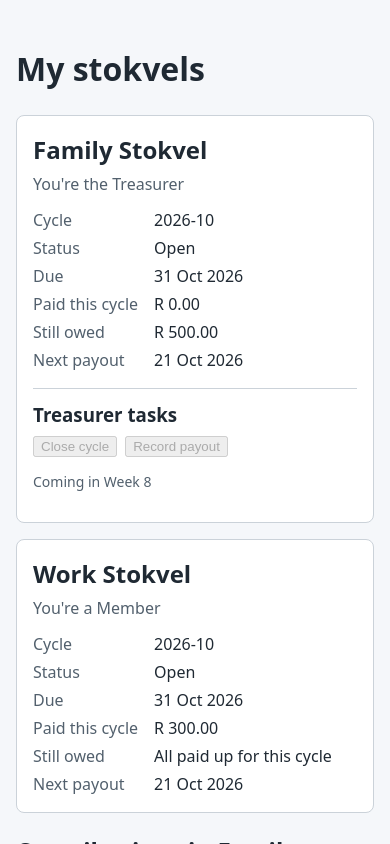
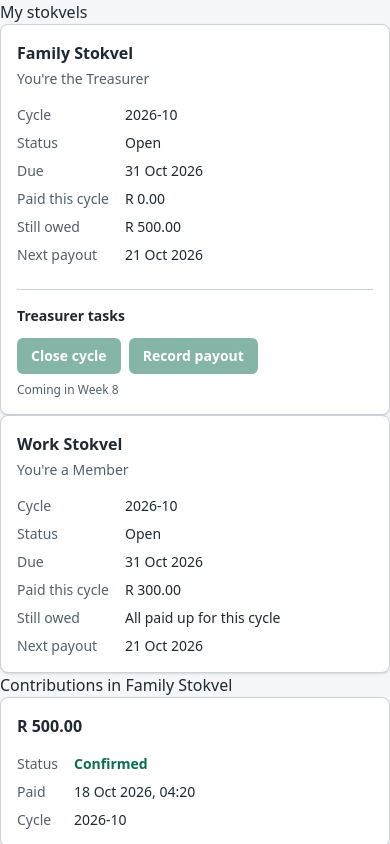
Before and after one commit to ArchipeSesanga/TallyVel, a React (Vite) app in the folder web/: page / in a window 390 px wide. Shown: the top 844 px of the page. Built offline with nearby package versions, Linux system fonts and the light colour scheme.

Commit message:
Add Tailwind CSS and restyle both cards mobile first
Pins tailwindcss and @tailwindcss/vite to exact versions, defines the
color theme in App.css, and replaces the plain-CSS card rules with
utility classes that start from the phone layout.

```diff
--- a/web/package.json
+++ b/web/package.json
@@ -13,8 +13,10 @@
     "test": "vitest"
   },
   "dependencies": {
+    "@tailwindcss/vite": "4.3.3",
     "react": "19.3.1",
-    "react-dom": "19.3.1"
+    "react-dom": "19.3.1",
+    "tailwindcss": "4.3.3"
   },
   "devDependencies": {
     "@babel/core": "7.29.7",
--- a/web/src/App.css
+++ b/web/src/App.css
@@ -1,70 +1,46 @@
-main {
-  max-width: 64rem;
-  margin: 0 auto;
-  padding: 1.5rem 1rem;
+@import "tailwindcss";
+
+/* The color names the components use (bg-background, text-muted-foreground, ...).
+   Tailwind only makes a color class when the name exists in the theme, so without
+   these the classes produced no CSS at all. Light values first, dark under the media query. */
+:root {
+  --background: #f5f7fa;
+  --foreground: #1f2933;
+  --card: #ffffff;
+  --card-foreground: #1f2933;
+  --muted-foreground: #52606d;
+  --primary: #0b6e4f;
+  --primary-foreground: #ffffff;
+  --border: #cbd2d9;
+  --input: #cbd2d9;
+  --ring: #0b6e4f;
 }
 
-/* As many columns of at least 18rem as fit: side by side on a wide screen,
-   stacked on a narrow one. */
-.grid {
-  display: grid;
-  grid-template-columns: repeat(auto-fit, minmax(18rem, 1fr));
-  gap: 1rem;
-  list-style: none;
-  padding: 0;
+@media (prefers-color-scheme: dark) {
+  :root {
+    --background: #12181f;
+    --foreground: #e4e7eb;
+    --card: #1c242d;
+    --card-foreground: #e4e7eb;
+    --muted-foreground: #9aa5b1;
+    --primary: #5fd1a3;
+    --primary-foreground: #12181f;
+    --border: #3e4c59;
+    --input: #3e4c59;
+    --ring: #5fd1a3;
+  }
 }
 
-.card {
-  background: var(--card);
-  border: 1px solid var(--border);
-  border-radius: 0.5rem;
-  padding: 1rem;
+/* "inline" makes the utilities read the variables above directly, so the dark values apply. */
+@theme inline {
+  --color-background: var(--background);
+  --color-foreground: var(--foreground);
+  --color-card: var(--card);
+  --color-card-foreground: var(--card-foreground);
+  --color-muted-foreground: var(--muted-foreground);
+  --color-primary: var(--primary);
+  --color-primary-foreground: var(--primary-foreground);
+  --color-border: var(--border);
+  --color-input: var(--input);
+  --color-ring: var(--ring);
 }
-
-.card h2,
-.card h3 {
-  margin: 0 0 0.25rem;
-}
-
-.role {
-  margin: 0 0 0.75rem;
-  color: var(--muted);
-}
-
-dl {
-  display: grid;
-  grid-template-columns: max-content 1fr;
-  gap: 0.25rem 1rem;
-  margin: 0;
-}
-
-dt {
-  color: var(--muted);
-}
-
-dd {
-  margin: 0;
-}
-
-.tasks {
-  margin-top: 1rem;
-  padding-top: 0.75rem;
-  border-top: 1px solid var(--border);
-}
-
-.tasks button {
-  margin-right: 0.5rem;
-}
-
-.note {
-  color: var(--muted);
-  font-size: 0.875rem;
-}
-
-/* Colour only supports the status word, which is always printed. */
-.status {
-  font-weight: 600;
-}
-.status-confirmed {
-  color: var(--accent);
-}
--- a/web/src/components/ContributionCard.tsx
+++ b/web/src/components/ContributionCard.tsx
@@ -9,20 +9,20 @@ type ContributionCardProps = {
 // The API also sends memberUserId, but it is only an id, so showing it would add nothing.
 export function ContributionCard({ contribution }: ContributionCardProps) {
   return (
-    <article className="card contribution">
+    <article className="w-full overflow-hidden rounded-lg border border-border bg-card p-4 text-card-foreground shadow-sm sm:p-6">
       {/* Money only goes through formatCents: it works on whole cents, so there is no
           rounding or dividing anywhere in the frontend. */}
-      <h3>{formatCents(contribution.amountCents)}</h3>
-      <dl>
+      <h3 className="text-base font-semibold whitespace-nowrap">{formatCents(contribution.amountCents)}</h3>
+      <dl className="mt-4 grid grid-cols-[auto_1fr] gap-x-4 gap-y-2 text-sm">
         {/* The status is plain text. A colour may support it, but never carries it alone. */}
-        <dt>Status</dt>
-        <dd className={`status status-${contribution.status.toLowerCase()}`}>{contribution.status}</dd>
+        <dt className="text-muted-foreground">Status</dt>
+        <dd className={contribution.status === 'Confirmed' ? 'font-semibold text-primary' : 'font-semibold'}>{contribution.status}</dd>
 
         {/* formatDateTime shows the South African date AND time of the UTC instant. */}
-        <dt>Paid</dt>
+        <dt className="text-muted-foreground">Paid</dt>
         <dd>{formatDateTime(contribution.recordedAt)}</dd>
 
-        <dt>Cycle</dt>
+        <dt className="text-muted-foreground">Cycle</dt>
         <dd>{contribution.cycle}</dd>
       </dl>
     </article>
--- a/web/src/components/StokvelCard.tsx
+++ b/web/src/components/StokvelCard.tsx
@@ -21,57 +21,74 @@ export function StokvelCard({ entry }: StokvelCardProps) {
   const { currentCycle } = entry
 
   return (
-    <article className="card">
-      <h2>{entry.name}</h2>
-      <p className="role">{roleLabel(entry.role)}</p>
+    <article className="w-full overflow-hidden rounded-lg border border-border bg-card text-card-foreground shadow-sm">
+      <div className="p-4 sm:p-6">
+        {/* break-words: a long name like "Mokoena Family Burial and Savings Society (Soweto)"
+            wraps instead of pushing the card wider than a 360px phone. */}
+        <h3 className="text-base font-semibold break-words">{entry.name}</h3>
+        <p className="mt-1 text-sm text-muted-foreground">{roleLabel(entry.role)}</p>
 
         {currentCycle === null ? (
           // No open cycle: show no paid/owed figures at all (the API sends 0 for both,
           // and "R 0,00 owed" would wrongly look like good news).
-        <p>No open cycle</p>
+          <p className="mt-4 text-sm text-muted-foreground">No open cycle</p>
         ) : (
-        <dl>
-          <dt>Cycle</dt>
+          <dl className="mt-4 grid grid-cols-[auto_1fr] gap-x-4 gap-y-2 text-sm">
+            <dt className="text-muted-foreground">Cycle</dt>
             <dd>{currentCycle.label}</dd>
 
-          <dt>Status</dt>
+            <dt className="text-muted-foreground">Status</dt>
             <dd>{cycleStatusLabels[currentCycle.status]}</dd>
 
-          <dt>Due</dt>
+            <dt className="text-muted-foreground">Due</dt>
             <dd>{currentCycle.endsOn === null ? 'No due date' : formatDate(currentCycle.endsOn)}</dd>
 
             {/* Money is only ever shown with formatCents, never divided or rounded here.
-              Paid and owed are worked out by the API. */}
-          <dt>Paid this cycle</dt>
-          <dd>{formatCents(entry.paidThisCycleCents)}</dd>
+                Paid and owed are worked out by the API.
+                whitespace-nowrap: "R 12 345,67" never splits over two lines. */}
+            <dt className="text-muted-foreground">Paid this cycle</dt>
+            <dd className="font-medium whitespace-nowrap">{formatCents(entry.paidThisCycleCents)}</dd>
 
-          <dt>Still owed</dt>
+            <dt className="text-muted-foreground">Still owed</dt>
             {/* Derived in the render, not stored in state. It is an explicit === 0 comparison
                 so it can never leak a stray "0" onto the screen the way `count && ...` can. */}
-          <dd>
-            {entry.owedThisCycleCents === 0
-              ? 'All paid up for this cycle'
-              : formatCents(entry.owedThisCycleCents)}
+            <dd className="font-medium">
+              {entry.owedThisCycleCents === 0 ? (
+                'All paid up for this cycle'
+              ) : (
+                <span className="whitespace-nowrap">{formatCents(entry.owedThisCycleCents)}</span>
+              )}
             </dd>
 
-          <dt>Next payout</dt>
+            <dt className="text-muted-foreground">Next payout</dt>
             <dd>{entry.nextPayoutDate === null ? 'No payout scheduled' : formatDate(entry.nextPayoutDate)}</dd>
           </dl>
         )}
 
         {/* Hiding this is only about what to show. The API still refuses a Member with a 403. */}
         {canRunCycle(entry.role) && (
-        <section className="tasks" aria-label="Treasurer tasks">
-          <h3>Treasurer tasks</h3>
-          <button type="button" disabled>
+          <section className="mt-6 border-t border-border pt-4" aria-label="Treasurer tasks">
+            <h4 className="text-sm font-semibold">Treasurer tasks</h4>
+            <div className="mt-3 flex flex-wrap gap-2">
+              <button
+                type="button"
+                disabled
+                className="rounded-md bg-primary px-3.5 py-2 text-sm font-semibold text-primary-foreground transition-all hover:bg-primary/90 focus-visible:ring-2 focus-visible:ring-ring focus-visible:outline-none disabled:cursor-not-allowed disabled:opacity-50"
+              >
                 Close cycle
               </button>
-          <button type="button" disabled>
+              <button
+                type="button"
+                disabled
+                className="rounded-md bg-primary px-3.5 py-2 text-sm font-semibold text-primary-foreground transition-all hover:bg-primary/90 focus-visible:ring-2 focus-visible:ring-ring focus-visible:outline-none disabled:cursor-not-allowed disabled:opacity-50"
+              >
                 Record payout
               </button>
-          <p className="note">Coming in Week 8</p>
+            </div>
+            <p className="mt-2 text-xs text-muted-foreground">Coming in Week 8</p>
           </section>
         )}
+      </div>
     </article>
   )
 }
--- a/web/vite.config.ts
+++ b/web/vite.config.ts
@@ -2,10 +2,12 @@ import react, { reactCompilerPreset } from '@vitejs/plugin-react'
 import babel from '@rolldown/plugin-babel'
 import { defineConfig } from 'vite'
 
+import tailwindcss from "@tailwindcss/vite";
 // https://vite.dev/config/
 export default defineConfig({
   plugins: [
     react(),
+    tailwindcss(),
     babel({ presets: [reactCompilerPreset()] })
   ],
   // Fixed port: if 3000 is busy, fail loudly instead of silently moving to another port.
```
Also changed, not shown: 1 other file (tests, documents, lock files or other folders). Lines whose indentation alone changed are shown as unchanged.
